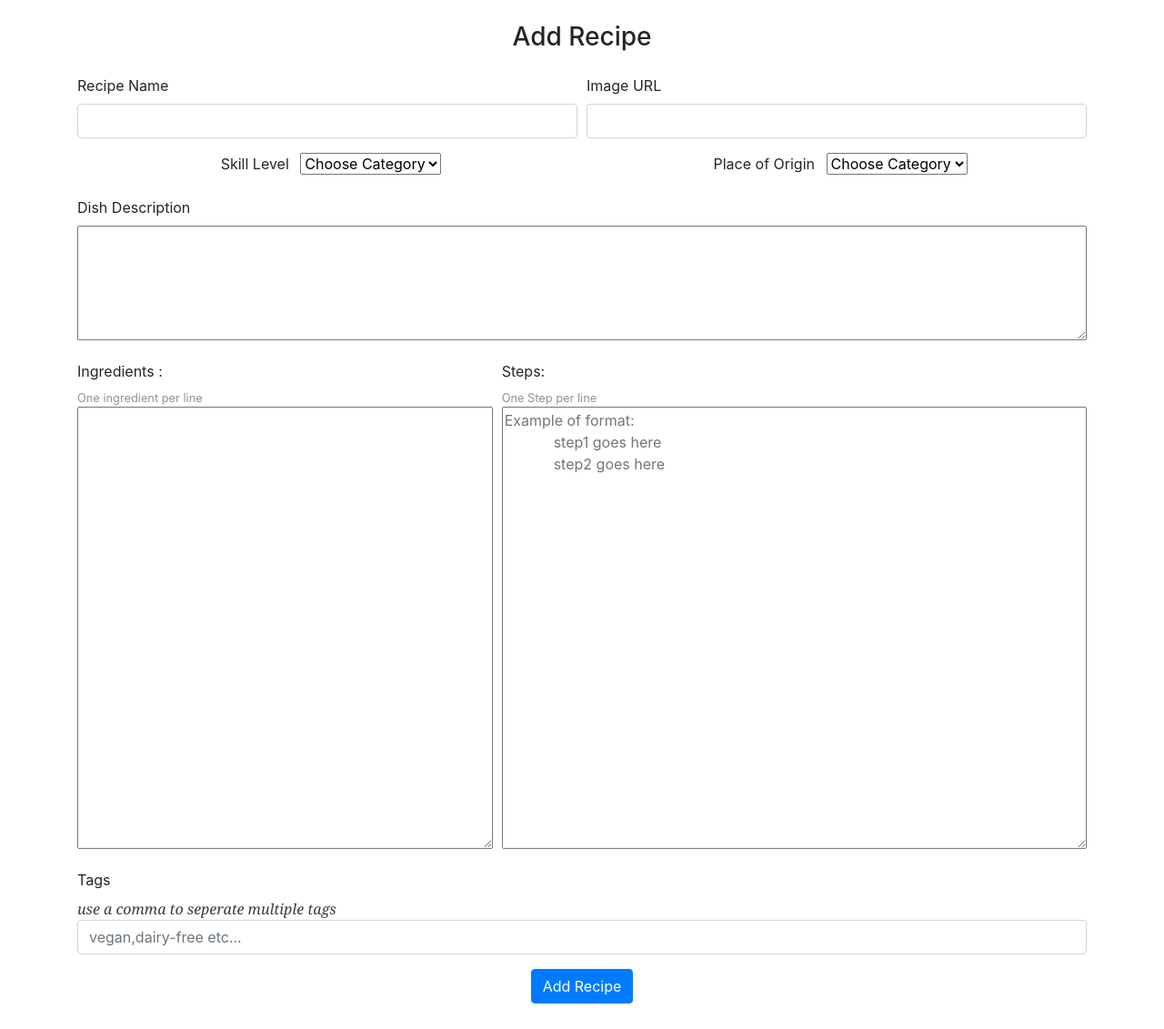
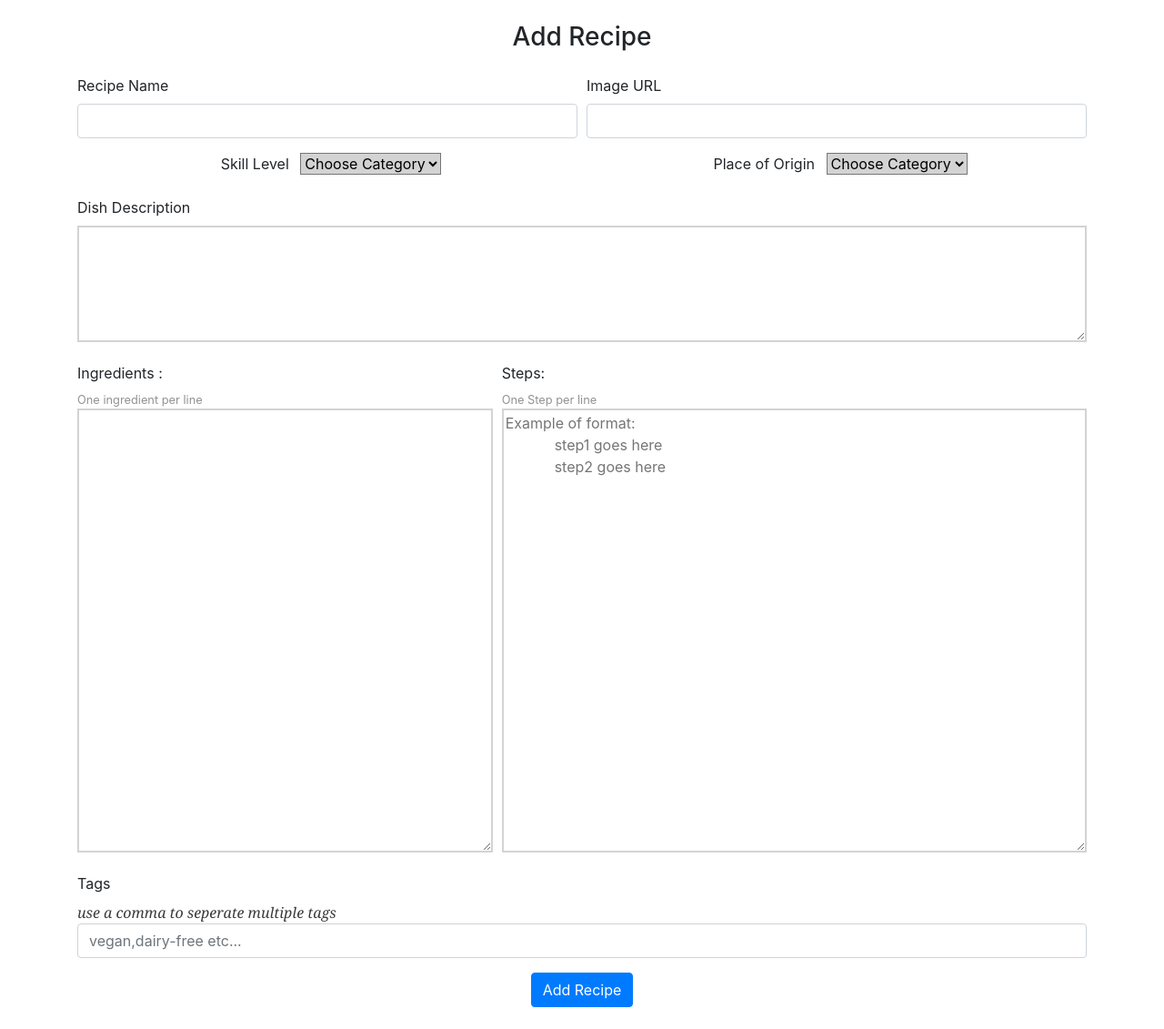
Before and after one commit to conoroshea1996/Cook-Book, a Flask app: page /add_recipe in a window 1280 px wide. Shown: the part 56-1187 px from the top of the page at 91% size. Before the commit the page ends 1159 px from the top, so only its background shows below. Run offline with Flask 2, Linux system fonts and the light colour scheme; the visitor is signed in with stand-in values (Sample User, id 1); data that the repository does not hold is empty; some libraries are stand-ins or nearby versions.

Commit message:
update layout of add recipe form

```diff
--- a/static/css/recipes.css
+++ b/static/css/recipes.css
@@ -12,6 +12,10 @@
 }
 textarea{
     width: 100%;
+    border: solid lightgray 2px;
+}
+select{
+    background: lightgray;
 }
 
 .background{
--- a/templates/addrecipe.html
+++ b/templates/addrecipe.html
@@ -41,7 +41,7 @@
         </div>
         <div class="form-group col-7">
           <label for="instuctions">Steps:</label>
-          <small>One Step per line</small>
+          <small>One Step per <br class="d-block d-sm-none"> line</small>
           <textarea placeholder="Example of format:
             step1 goes here
             step2 goes here
@@ -55,7 +55,7 @@
       </div>
 
       <div class="row">
-        <button class="btn btn-primary mx-auto" type="submit" name="action">
+        <button class="btn btn-primary mx-auto mb-4" type="submit" name="action">
           Add Recipe
         </button>
       </div>
```
